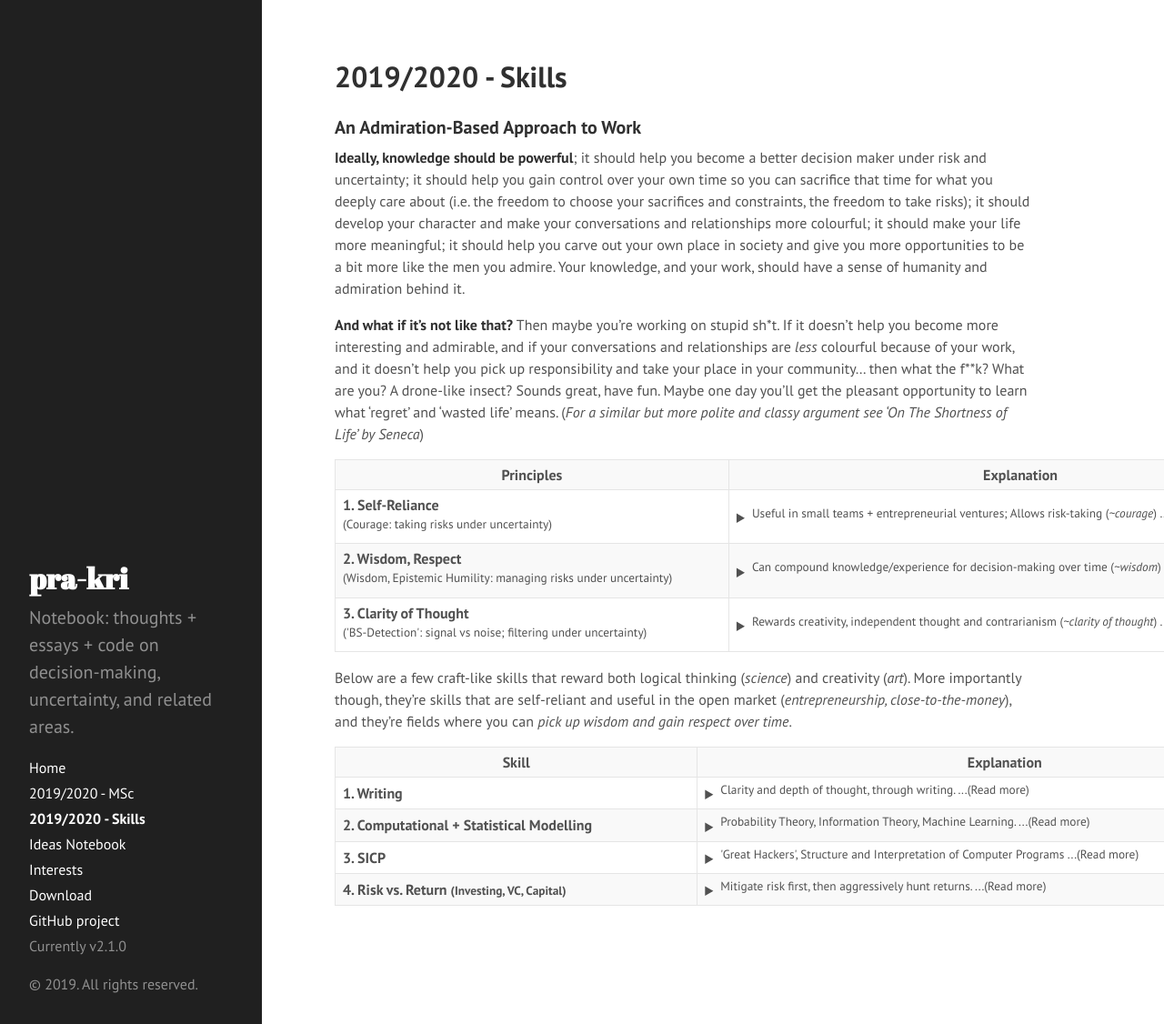
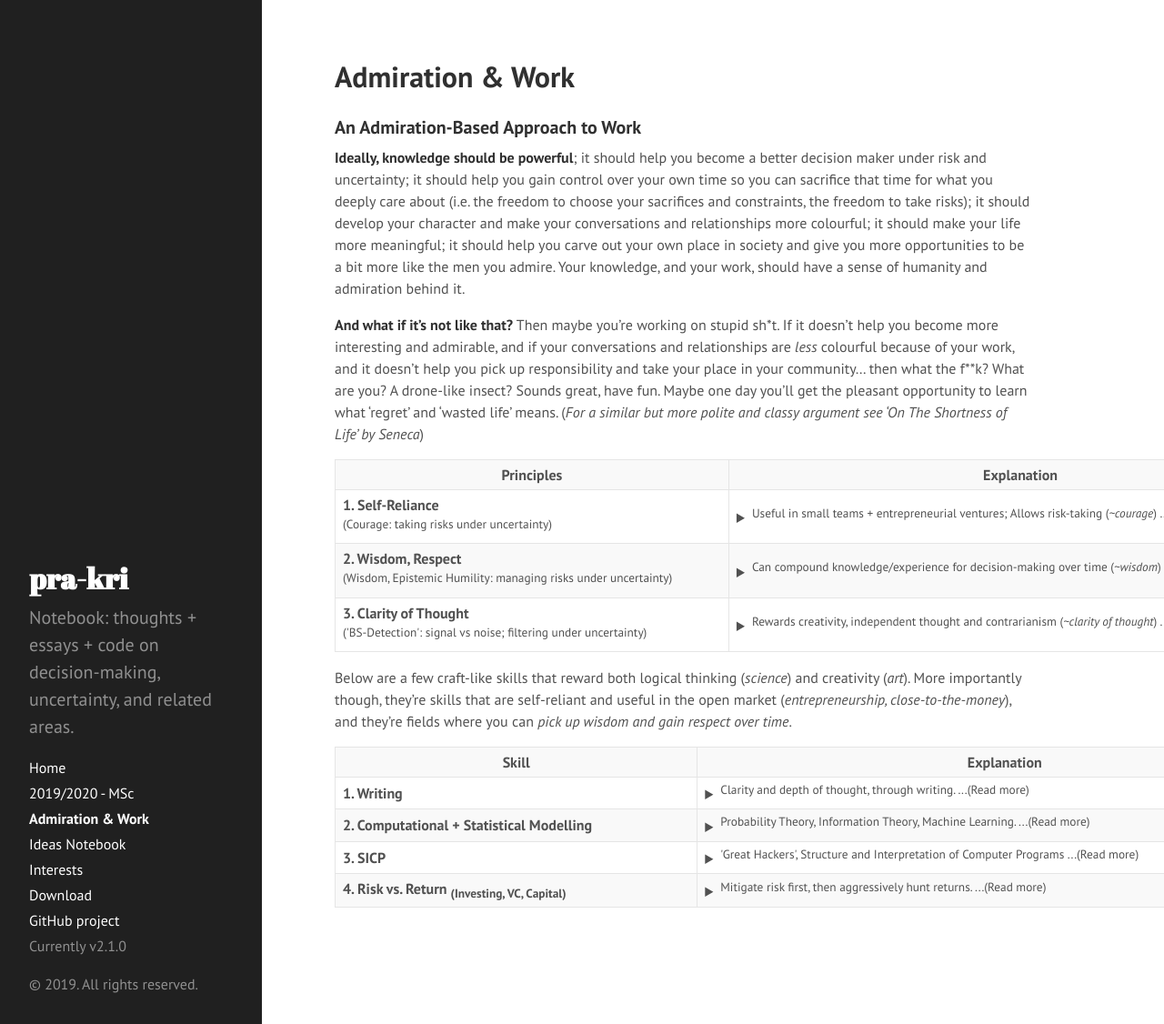
Before and after one commit to pra-kri/pra-kri.github.io, a Jekyll site: the page built from 2019to2020_skills.md, in a window 1280 px wide and 1126 px high. Shown: the whole window at 91% size. Built offline with Jekyll 4.4.1, drawn with Linux system fonts in a browser that asks for light colours; Markdown is read by kramdown in place of the engine named in the settings.

Commit message:
Update 2019to2020_skills.md

```diff
--- a/2019to2020_skills.md
+++ b/2019to2020_skills.md
@@ -1,6 +1,6 @@
 ---
 layout: page
-title: 2019/2020 - Skills
+title: Admiration & Work
 ---
 
 ### An Admiration-Based Approach to Work
@@ -80,7 +80,7 @@ Below are a few craft-like skills that reward both logical thinking (*science*)
     </td>
   </tr>
   <tr>
-    <td><b>4. Risk vs. Return <small>(Investing, VC, Capital)</small></b></td>
+    <td><b>4. Risk vs. Return <sub>(Investing, VC, Capital)</sub></b></td>
     <td><details><summary><sup> Mitigate risk first, then aggressively hunt returns. ...(Read more)</sup></summary>
       <b> Ideal: </b> There are a few fields full of interesting writers who stress the imporance of wisdom (<i>risk-management, epistemic humility</i>), courage (<i>risk-taking, skin-in-the-game</i>) and independent thinking (<i>filtering signal from noise</i>). The central principle is something like: <b>How can you minimise risk while maximising returns</b>? A few fields that come to mind are:<u> 1.Investing, 2.Startups + Silicon Valley, 3.Intelligence + Military Strategy, 4.Medicine, 5.Policy, Risk, Governance.</u> They're all fields where navigating risk and uncertainty are crucial - not just a casual afterthought.
       <br>
```
